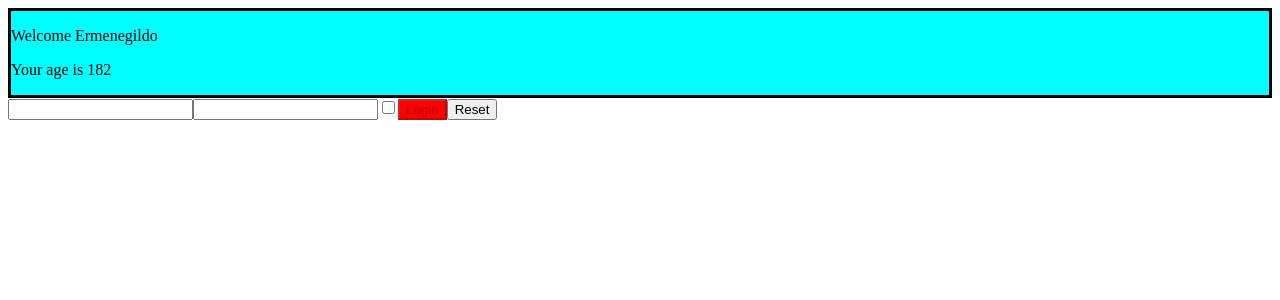
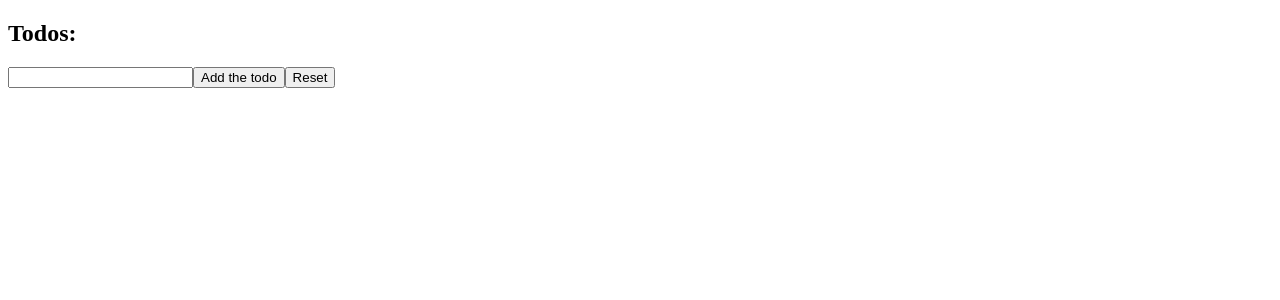
Before and after one commit to Lorenzoleggieri/esercizi-react, a React (Create React App) app: page / in a window 1280 px wide. Shown: the top 300 px of the page. Built offline with nearby package versions, Linux system fonts and the light colour scheme.

Commit message:
Render Props ex 1 completed

```diff
--- a/src/App.js
+++ b/src/App.js
@@ -1,13 +1,26 @@
 import React from "react";
-import { Welcome } from "./Welcome.js";
-import { Login } from "./Login.js";
+import { TodoList } from "./TodoList.js";
 
 export class App extends React.Component {
 	render() {
 		return (
 			<div>
-				<Welcome name="Ermenegildo" age="182" />
-				<Login />
+				<TodoList
+					render={(todos, handlerRemoveLiFromArray) => {
+						return (
+							<ul>
+								{todos.map((todo, index) => (
+									<li key={index}>
+										{todo}
+										<button onClick={handlerRemoveLiFromArray}>
+											Remove ToDo
+										</button>
+									</li>
+								))}
+							</ul>
+						);
+					}}
+				/>
 			</div>
 		);
 	}
--- a/src/TodoList.js
+++ b/src/TodoList.js
@@ -42,18 +42,7 @@ export class TodoList extends React.Component {
 					<button onClick={this.resetNewString}>Reset</button>
 				</form>
 
-				<ul>
-					{this.state.todos.map((todo, index) => {
-						return (
-							<li key={index}>
-								{todo}
-								<button onClick={() => this.handlerRemoveLiFromArray(index)}>
-									Remove
-								</button>
-							</li>
-						);
-					})}
-				</ul>
+				{this.props.render(this.state.todos, this.handlerRemoveLiFromArray)}
 			</div>
 		);
 	}
```
